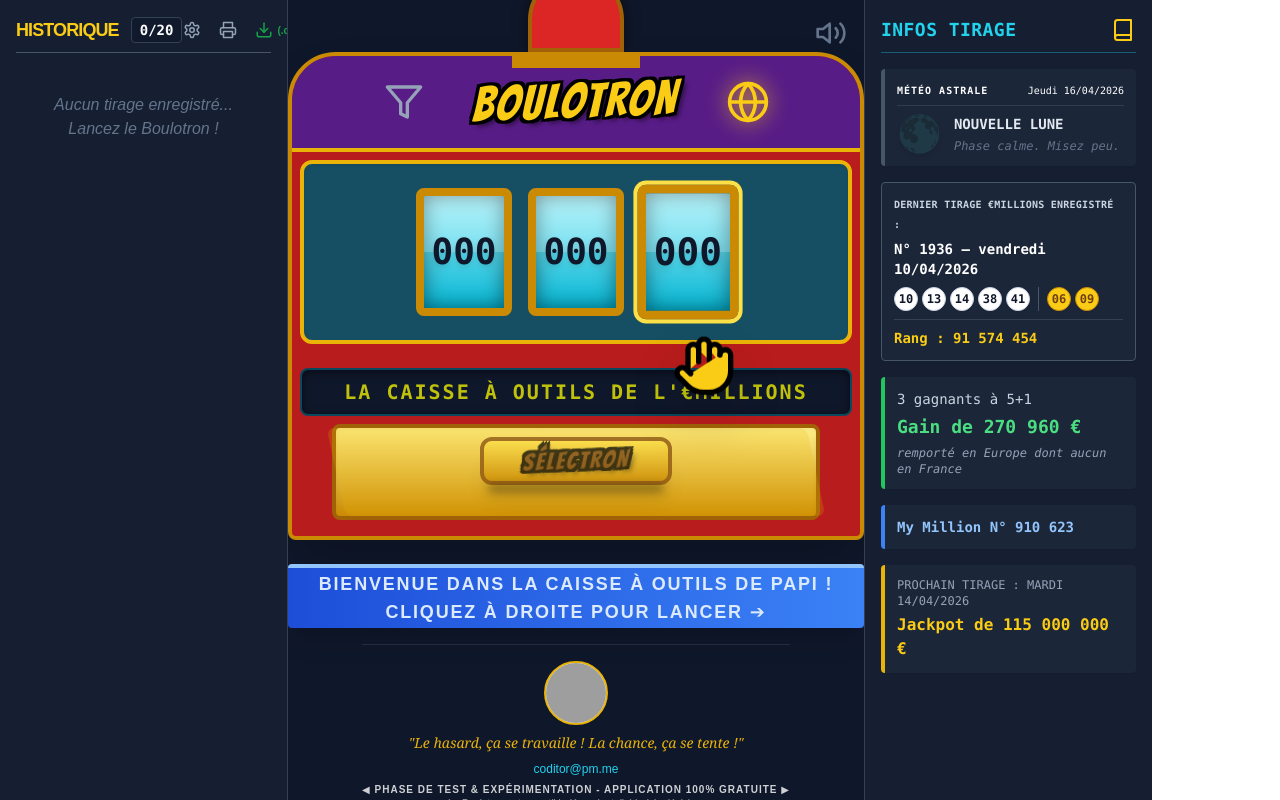
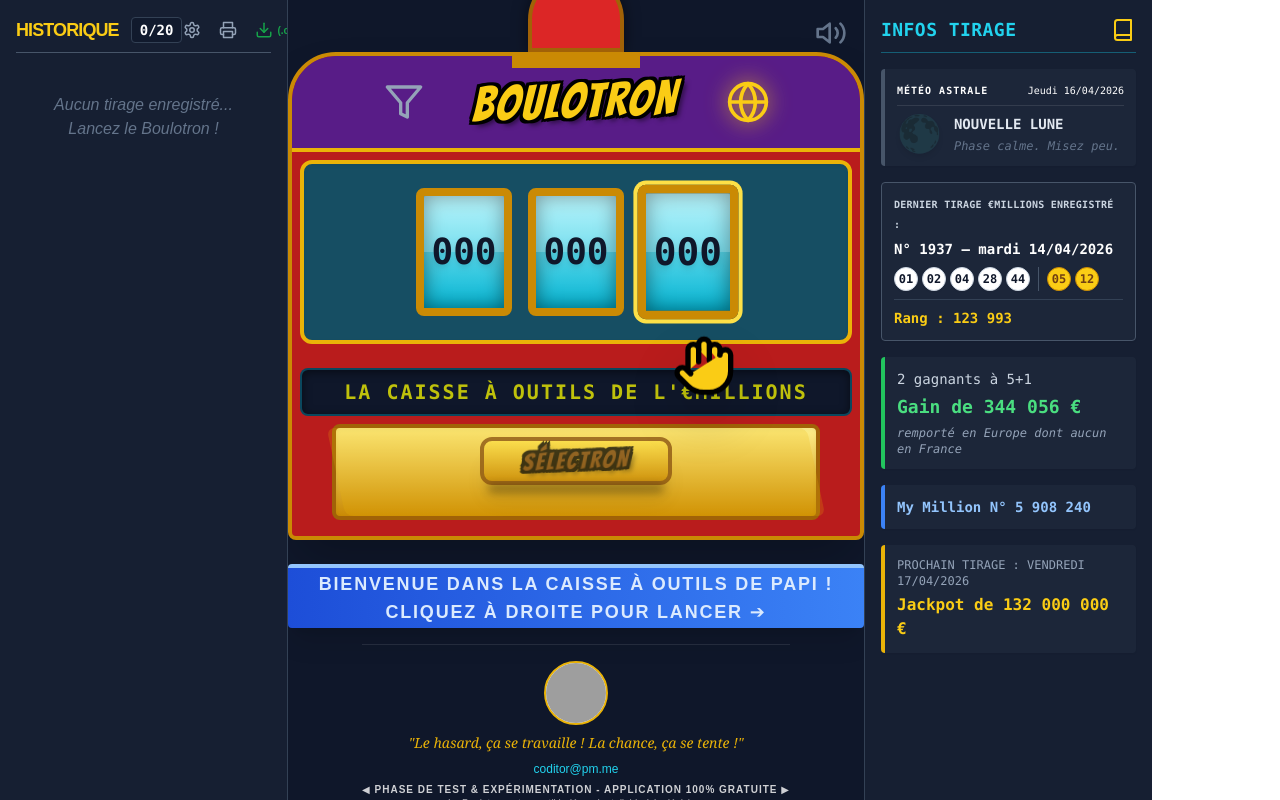
Before and after one commit to papiMougeot/vitejs-vite-rxpffmhm, a React (Vite) app: page / in a window 1280 px wide. Built offline with nearby package versions, Linux system fonts and the light colour scheme; grey boxes are pictures that could not be loaded.

Commit message:
MAJ du tirage 1937 du 14 avril 2026

```diff
--- a/src/dernierTirage.ts
+++ b/src/dernierTirage.ts
@@ -4,14 +4,14 @@
 
 export const INFOS_TIRAGE = {
   titre_entete: 'Dernier tirage €Millions enregistré :',
-  numero_et_date: 'N° 1936 – vendredi 10/04/2026',
-  boules: ['10', '13', '14', '38', '41'],
-  etoiles: ['06', '09'],
-  rang: 'Rang : 91 574 454',
-  gagnants: '3 gagnants à 5+1',
-  gain_montant: 'Gain de 270 960 €',
+  numero_et_date: 'N° 1937 – mardi 14/04/2026',
+  boules: ['01', '02', '04', '28', '44'],
+  etoiles: ['05', '12'],
+  rang: 'Rang : 123 993',
+  gagnants: '2 gagnants à 5+1',
+  gain_montant: 'Gain de 344 056 €',
   gain_lieu: 'remporté en Europe dont aucun en France',
-  my_million: 'My Million N° 910 623',
-  prochain_date: 'Prochain Tirage : mardi 14/04/2026',
-  prochain_jackpot: 'Jackpot de 115 000 000 €',
+  my_million: 'My Million N° 5 908 240',
+  prochain_date: 'Prochain Tirage : vendredi 17/04/2026',
+  prochain_jackpot: 'Jackpot de 132 000 000 €',
 };
--- a/src/tiragesFDJ.ts
+++ b/src/tiragesFDJ.ts
@@ -1,18 +1,19 @@
 // ============================================================
 // TIRAGES EUROMILLIONS - Base compacte pour StackBlitz
 // ============================================================
-// Dernier tirage : N°1936 du 10/04/2026
-// Total : 1936 tirages
+// Dernier tirage : N°1937 du 14/04/2026
+// Total : 1937 tirages
 // Format : [n1, n2, n3, n4, n5, e1, e2] (ordre croissant)
 // Ordre : du plus recent (index 0) au plus ancien
 // Source : colonnes L et M du fichier FDJ (boules triees)
 // ============================================================
 
 // Numero du tirage le plus recent (index 0 du tableau)
-export const DERNIER_NUMERO = 1936;
+export const DERNIER_NUMERO = 1937;
 
 // Chaque ligne : [boule1, boule2, boule3, boule4, boule5, etoile1, etoile2]
 export const H: number[][] = [
+  [1,2,4,28,44,5,12],
   [10,13,14,38,41,6,9],
   [11,14,19,36,49,6,7],
   [8,27,29,46,49,2,10],
```
